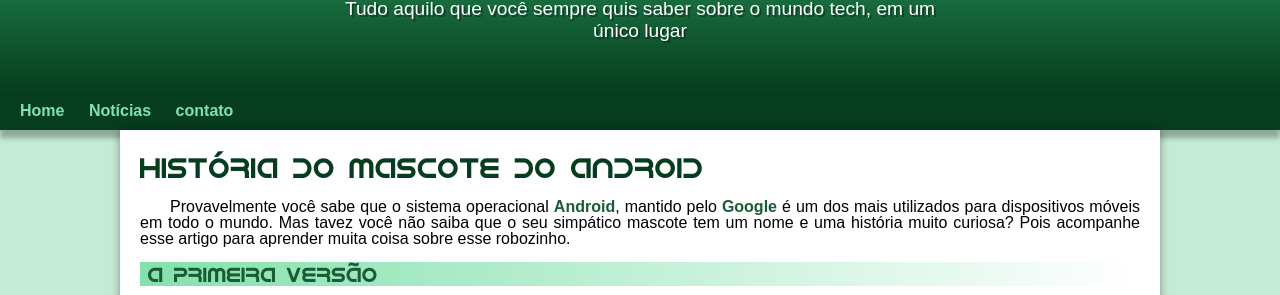
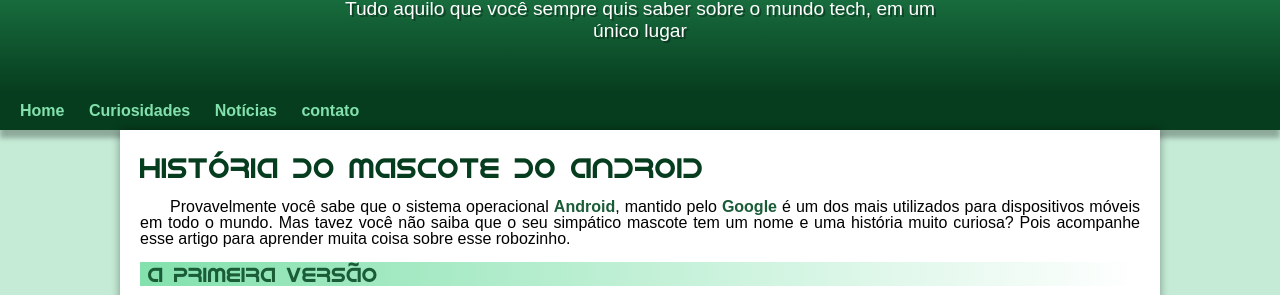
Before and after one commit to ruanvieira287/projeto-android, a plain HTML site: page index.html in a window 1280 px wide. Shown: the part 119-414 px from the top of the page. Drawn offline with Linux system fonts and the light colour scheme.

Commit message:
Atualizar

```diff
--- a/index.html
+++ b/index.html
@@ -16,6 +16,7 @@
     </header>
     <nav>
         <a href="#">Home</a>
+        <a href="#">Curiosidades</a>
         <a href="#">Notícias</a>
         <a href="#">contato</a>
 
```
